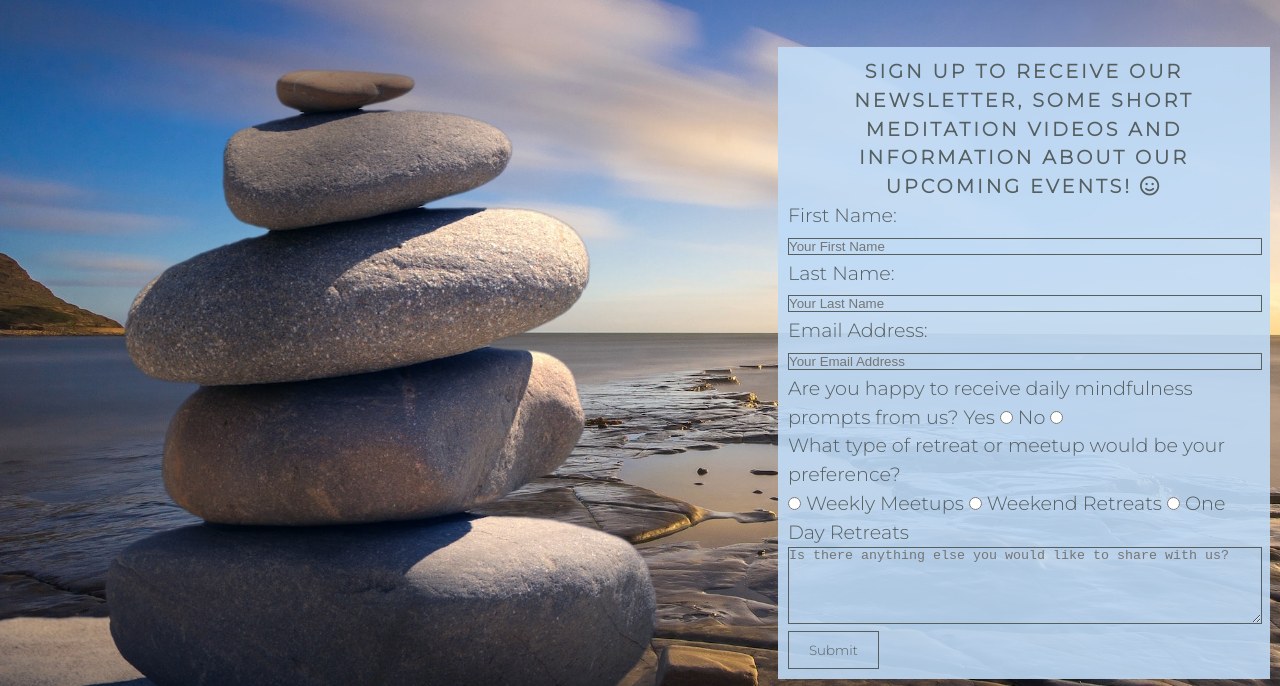
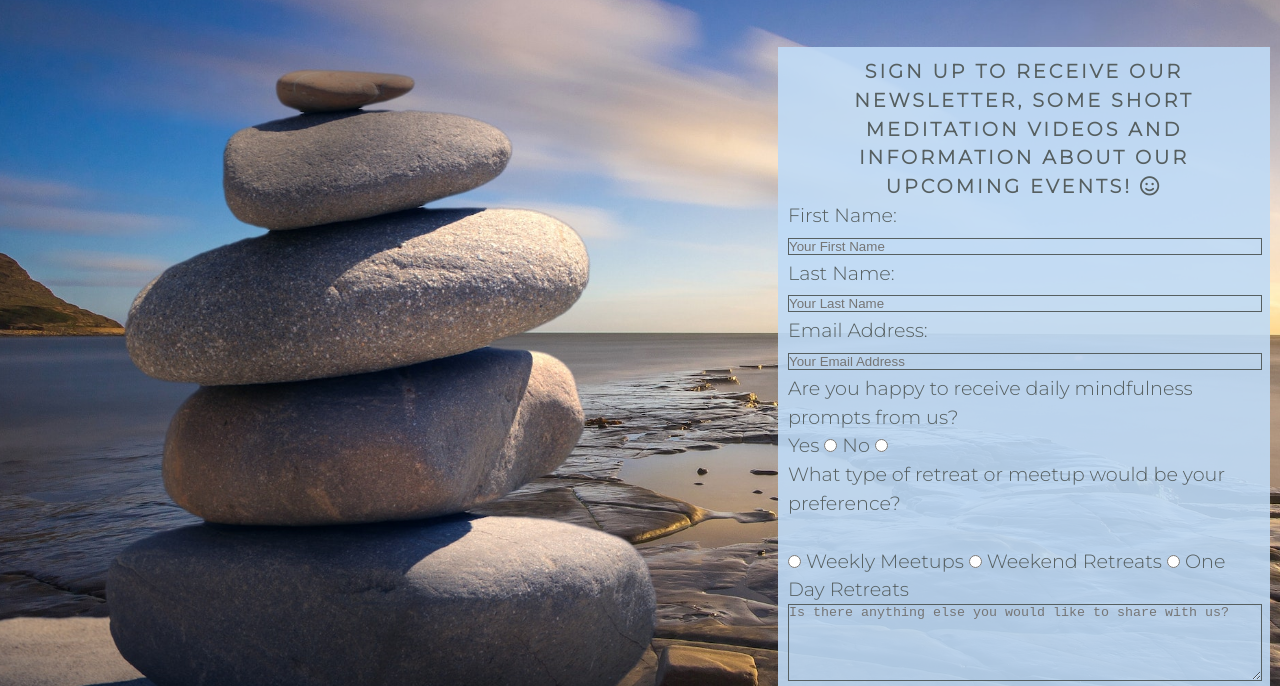
Before and after one commit to aimeeallen94/Mindfulness, a plain HTML site: page signup.html in a window 1280 px wide. Shown: the part 103-789 px from the top of the page. Drawn offline with Linux system fonts and the light colour scheme.

Commit message:
form issues

```diff
--- a/signup.html
+++ b/signup.html
@@ -44,17 +44,16 @@
             <label for="email">Email Address:</label>
             <input id="email" type="email" name="email-address" placeholder="Your Email Address" class="input" required>
             <br>
-            <label for="receive-daily-prompts">Are you happy to receive daily mindfulness prompts from us?</label>
+            <p">Are you happy to receive daily mindfulness prompts from us?</p>
                 <label for="yes">Yes</label>
-            <input type="radio" id="receive-daily-prompts" value="no" name="receive-daily-prompts" required>
+                <input type="radio" id="yes" value="no" name="receive-daily-prompts" required>
                 <label for="no">No</label>
-            <input type="radio" id="receive-daily-prompts" value="no" name="receive-daily-prompts">
+                <input type="radio" id="novalue=" no" name="receive-daily-prompts">
                 <br>
-            <label for="preferences">What type of retreat or meetup would be your preference?</label>
+                <p>What type of retreat or meetup would be your preference?</p>
                 <br>
                 <input type="radio" id="weeklymeetups" value="weekly-meetups" name="preferences" required>
-            <label for="weeklymeetups">
-                Weekly Meetups</label>
+                <label for="weeklymeetups">Weekly Meetups</label>
                 <input type="radio" id="weekendretreats" value="weekend-retreats" name="preferences">
                 <label for="weekendretreats">Weekend Retreats</label>
                 <input type="radio" id="onedayretreats" value="day-retreats" name="preferences">
```
Lines whose indentation alone changed are shown as unchanged.
